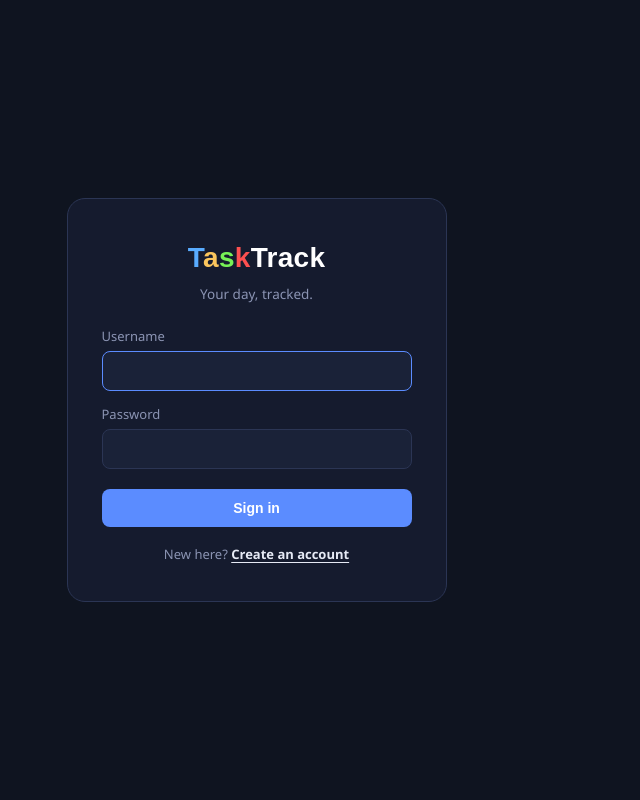
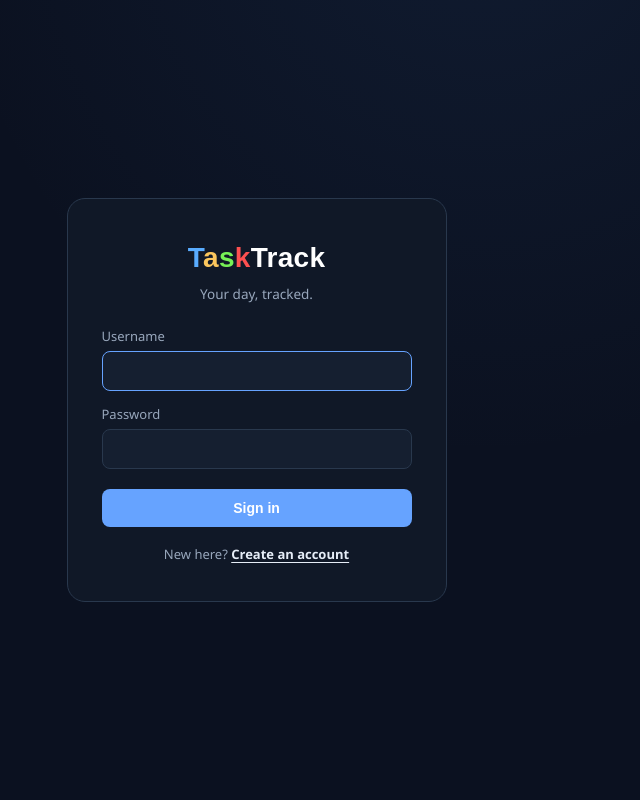
Before and after one commit to johnlesterborromeo/task-track, a PHP site: page /login.php in a window 1280 px wide. Shown: the whole page, without its empty margins (376-1016 px from the left). Run offline with PHP 8.4, Linux system fonts and the light colour scheme; some web fonts are replaced.

Commit message:
small changes on dark mode

```diff
--- a/assets/design/style.css
+++ b/assets/design/style.css
@@ -1,78 +1,78 @@
 @property --bg {
   syntax: "<color>";
   inherits: true;
-  initial-value: #0f1420;
+  initial-value: #0b1120;
 }
 @property --bg-2 {
   syntax: "<color>";
   inherits: true;
-  initial-value: #151b2e;
+  initial-value: #101827;
 }
 @property --panel {
   syntax: "<color>";
   inherits: true;
-  initial-value: #1a2238;
+  initial-value: #151f30;
 }
 @property --panel-2 {
   syntax: "<color>";
   inherits: true;
-  initial-value: #20294a;
+  initial-value: #1c293b;
 }
 @property --border {
   syntax: "<color>";
   inherits: true;
-  initial-value: #2b3554;
+  initial-value: #29384d;
 }
 @property --text {
   syntax: "<color>";
   inherits: true;
-  initial-value: #e6eaf5;
+  initial-value: #e6edf7;
 }
 @property --muted {
   syntax: "<color>";
   inherits: true;
-  initial-value: #8b94b3;
+  initial-value: #98a7bc;
 }
 @property --accent {
   syntax: "<color>";
   inherits: true;
-  initial-value: #5b8cff;
+  initial-value: #66a3ff;
 }
 @property --accent-2 {
   syntax: "<color>";
   inherits: true;
-  initial-value: #7c5bff;
+  initial-value: #a78bfa;
 }
 @property --panel-hover {
   syntax: "<color>";
   inherits: true;
-  initial-value: #283256;
+  initial-value: #223148;
 }
 @property --hover-outline {
   syntax: "<color>";
   inherits: true;
-  initial-value: #68738a;
+  initial-value: #52647d;
 }
 
 :root {
-  --bg: #0f1420;
-  --bg-2: #151b2e;
-  --panel: #1a2238;
-  --panel-2: #20294a;
-  --border: #2b3554;
-  --text: #e6eaf5;
-  --muted: #8b94b3;
-  --accent: #5b8cff;
-  --accent-2: #7c5bff;
-  --panel-hover: #283256;
-  --hover-outline: #68738a;
-  --green: #3ecf8e;
-  --amber: #ffb454;
-  --red: #ff6b6b;
-  --purple: #b98bff;
+  --bg: #0b1120;
+  --bg-2: #101827;
+  --panel: #151f30;
+  --panel-2: #1c293b;
+  --border: #29384d;
+  --text: #e6edf7;
+  --muted: #98a7bc;
+  --accent: #66a3ff;
+  --accent-2: #a78bfa;
+  --panel-hover: #223148;
+  --hover-outline: #52647d;
+  --green: #4adea5;
+  --amber: #f6bd60;
+  --red: #fb7185;
+  --purple: #c4a7ff;
   --radius: 12px;
-  --surface-shadow: 0 1px 2px rgba(0, 0, 0, .18), 0 1px 3px rgba(0, 0, 0, .18);
-  --sidebar-shadow: 1px 0 2px rgba(0, 0, 0, .1), 2px 0 6px rgba(0, 0, 0, .1);
+  --surface-shadow: 0 1px 2px rgba(0, 0, 0, .2), 0 8px 24px rgba(0, 0, 0, .12);
+  --sidebar-shadow: 1px 0 2px rgba(0, 0, 0, .16), 8px 0 24px rgba(0, 0, 0, .08);
   transition:
     --bg .24s ease,
     --bg-2 .24s ease,
@@ -105,6 +105,11 @@
 }
 
 :root:not([data-theme="light"]) { color-scheme: dark; }
+:root:not([data-theme="light"]) body {
+  background:
+    radial-gradient(ellipse at 68% -18%, rgba(55, 105, 172, .12), transparent 45%),
+    var(--bg);
+}
 @media (prefers-reduced-motion: reduce) {
   :root { transition: none; }
 }
@@ -267,7 +272,7 @@ body {
   transition: background .15s, color .15s;
 }
 .nav-btn:hover { outline: 1px solid var(--hover-outline); outline-offset: -2px; }
-.nav-btn.active { background: rgba(91,140,255,.18); color: var(--text); font-weight: 600; }
+.nav-btn.active { background: rgba(102,163,255,.16); color: var(--text); font-weight: 600; }
 .material-icon { display: block; width: 20px; height: 20px; flex: 0 0 auto; fill: currentColor; }
 .material-icon-definitions { position: absolute; width: 0; height: 0; overflow: hidden; }
 .nav-ico { display: inline-flex; width: 18px; color: var(--text); text-align: center; }
--- a/index.php
+++ b/index.php
@@ -18,10 +18,10 @@ require_once __DIR__ . '/auth.php';
     document.documentElement.dataset.theme = savedTheme;
   }
 </script>
-<link rel="stylesheet" href="assets/design/style.css?v=159">
-<link rel="stylesheet" href="assets/design/dashboard.css?v=156">
+<link rel="stylesheet" href="assets/design/style.css?v=161">
+<link rel="stylesheet" href="assets/design/dashboard.css?v=158">
 <link rel="stylesheet" href="assets/design/tasks.css?v=153">
-<link rel="stylesheet" href="assets/design/notes.css?v=154">
+<link rel="stylesheet" href="assets/design/notes.css?v=156">
 <link rel="stylesheet" href="assets/design/calendar.css?v=152">
 <link rel="stylesheet" href="assets/design/history.css?v=152">
 <link rel="stylesheet" href="assets/design/modals.css?v=152">
```
